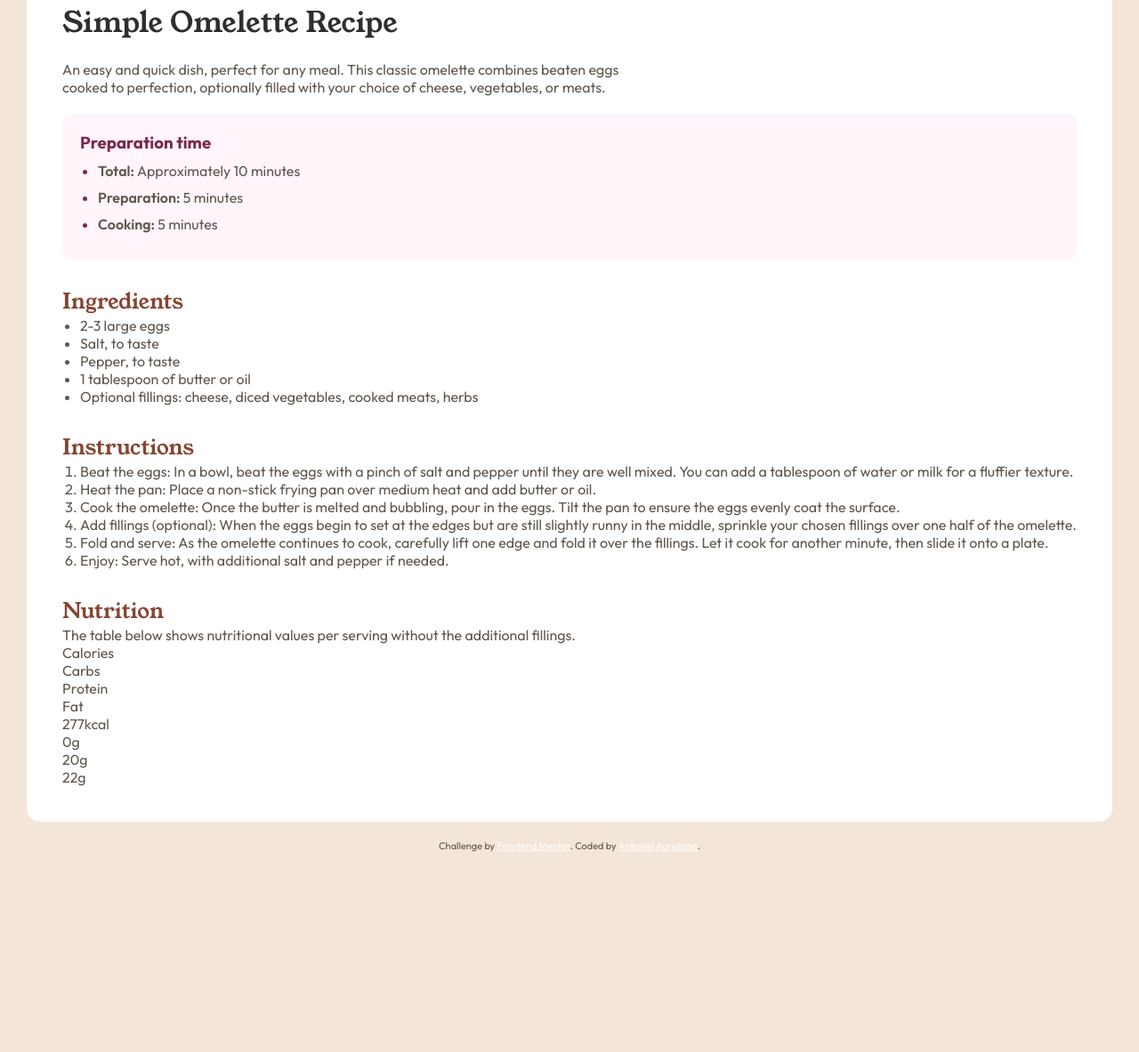
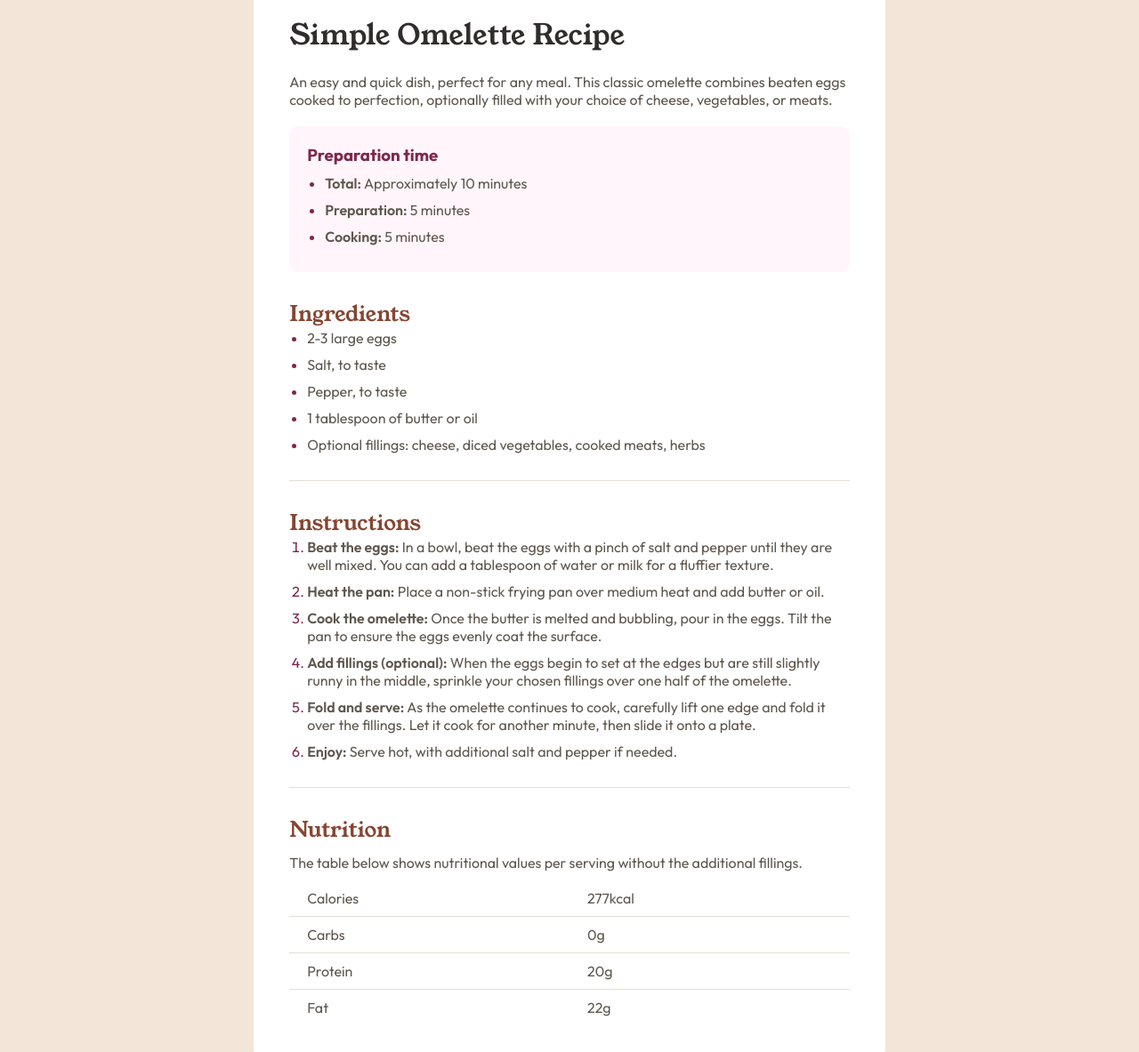
Before and after one commit to AntonielAureliano/recipe-page-main, a plain HTML site: page index.html in a window 1280 px wide. Shown: the part 345-1528 px from the top of the page at 89% size. Before the commit the page ends 1323 px from the top, so only its background shows below. Drawn offline with Linux system fonts and the light colour scheme.

Commit message:
Estilizando card-4 e card-5.

```diff
--- a/index.html
+++ b/index.html
@@ -30,7 +30,7 @@
           </ul>
         </div>
       </div>
-    <div class="card-3">
+    <div class="card-3 border-1">
       <h2 class="font-title">Ingredients</h2>
       <ul>
         <li>2-3 large eggs</li>
@@ -40,19 +40,19 @@
         <li>Optional fillings: cheese, diced vegetables, cooked meats, herbs</li>
       </ul>
     </div>
-    <div class="card-4">
+    <div class="card-4 border-1">
       <h2 class="font-title">Instructions</h2>
       <ol >
-        <li>Beat the eggs: In a bowl, beat the eggs with a pinch of salt and pepper until they are well mixed.
+        <li><span>Beat the eggs:</span> In a bowl, beat the eggs with a pinch of salt and pepper until they are well mixed.
           You can add a tablespoon of water or milk for a fluffier texture.</li>
-        <li>Heat the pan: Place a non-stick frying pan over medium heat and add butter or oil.</li>
-        <li>Cook the omelette: Once the butter is melted and bubbling, pour in the eggs. Tilt the pan to ensure
+        <li><span>Heat the pan:</span> Place a non-stick frying pan over medium heat and add butter or oil.</li>
+        <li><span>Cook the omelette:</span> Once the butter is melted and bubbling, pour in the eggs. Tilt the pan to ensure
           the eggs evenly coat the surface.</li>
-        <li>Add fillings (optional): When the eggs begin to set at the edges but are still slightly runny in the
+        <li><span>Add fillings (optional):</span> When the eggs begin to set at the edges but are still slightly runny in the
           middle, sprinkle your chosen fillings over one half of the omelette.</li>
-        <li>Fold and serve: As the omelette continues to cook, carefully lift one edge and fold it over the
+        <li><span>Fold and serve:</span> As the omelette continues to cook, carefully lift one edge and fold it over the
           fillings. Let it cook for another minute, then slide it onto a plate.</li>
-        <li>Enjoy: Serve hot, with additional salt and pepper if needed.</li>
+        <li><span>Enjoy:</span> Serve hot, with additional salt and pepper if needed.</li>
       </ol>
     </div>
     <div class="card-5">
@@ -60,17 +60,17 @@
         <p>The table below
           shows nutritional values per serving
           without the additional fillings.</p>
-      <div>
+      <div class="card-5-data">
         <div>
-          <p>Calories</p>
-          <p>Carbs</p>
-          <p>Protein</p>
+          <p class="border-1">Calories</p>
+          <p class="border-1">Carbs</p>
+          <p class="border-1">Protein</p>
           <p>Fat</p>
         </div>
         <div>
-          <p>277kcal</p>
-          <p>0g</p>
-          <p>20g</p>
+          <p class="border-1">277kcal</p>
+          <p class="border-1">0g</p>
+          <p class="border-1">20g</p>
           <p>22g</p>
         </div>
       </div>
--- a/style.css
+++ b/style.css
@@ -38,10 +38,26 @@ ul, ol {
     padding-left: 20px;
 }
 
+li {
+    margin-bottom: 10px;
+}
+
+li::marker {
+    color: var(--primary-dark-raspberry);
+}
+
 .font-title {
     color: var(--primary-nutmeg);
     font-family: var(--font-secondary);
     font-weight: 500;
+}
+
+span {
+    font-weight: 600;
+}
+
+.border-1 {
+    border-bottom: solid 1px var(--neutral-light-grey);
 }
 
 /*container*/
@@ -57,7 +73,7 @@ ul, ol {
 
 /*card-1*/
 .card-1 {
-    max-width: 600px;
+    max-width: 629px;
 }
 
 .card-1 img {
@@ -90,23 +106,34 @@ ul, ol {
     margin-bottom: 10px;
 }
 
-.preparation li {
+/*card-3*/
+.card-3 {
+    padding-bottom: 20px;
+}
+
+/*card-4*/
+.card-4 {
+    padding-bottom: 20px;
+}
+
+.card-4 li {
+    max-width: 57ch;
+}
+
+/*card-5*/
+.card-5 h2 {
     margin-bottom: 10px;
 }
-
-.preparation li span {
-    font-weight: 600;
+.card-5-data {
+    display: grid;
+    grid-template-columns: 1fr 1fr;
+    margin-top: 10px;
 }
 
-.preparation li::marker {
-    color: var(--primary-dark-raspberry);
+.card-5-data p {
+    padding: 10px 0px 10px 20px;
 }
 
-
-/*card-3*/
-.card-3 {
-
-}
 /*Footer*/
 .attribution {
     font-size: .6875rem;
```
